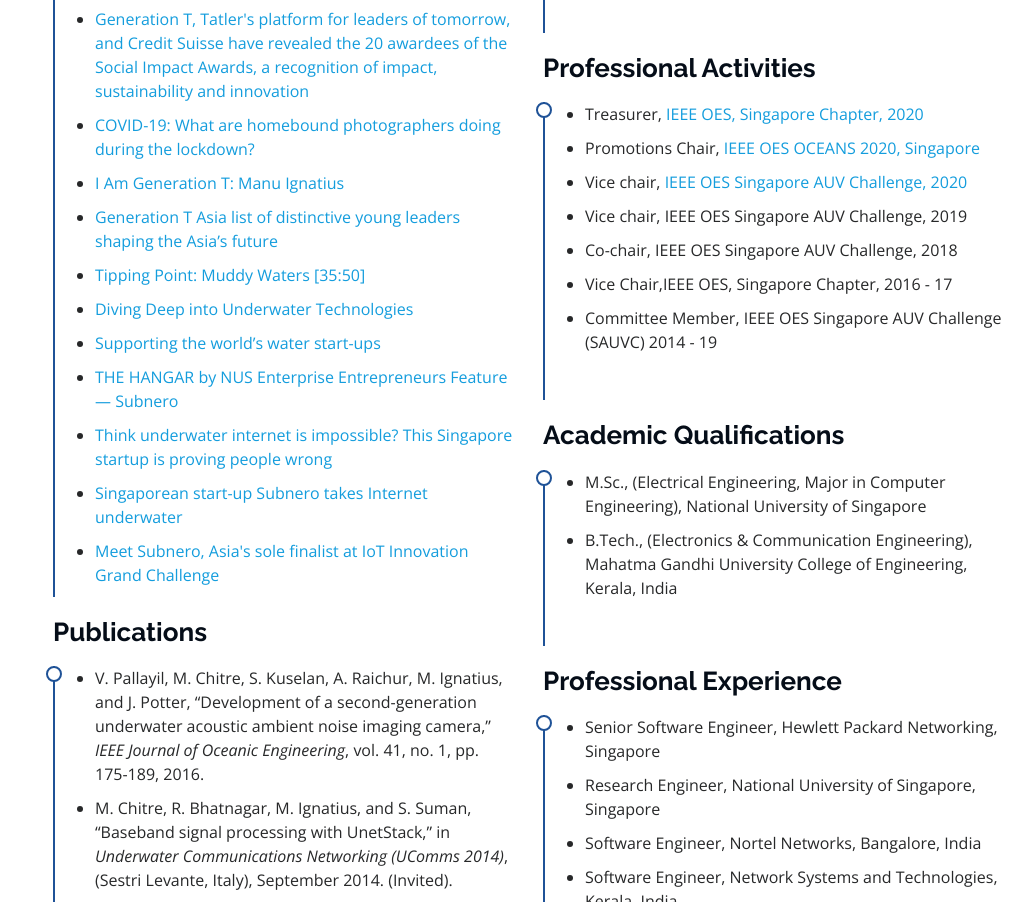
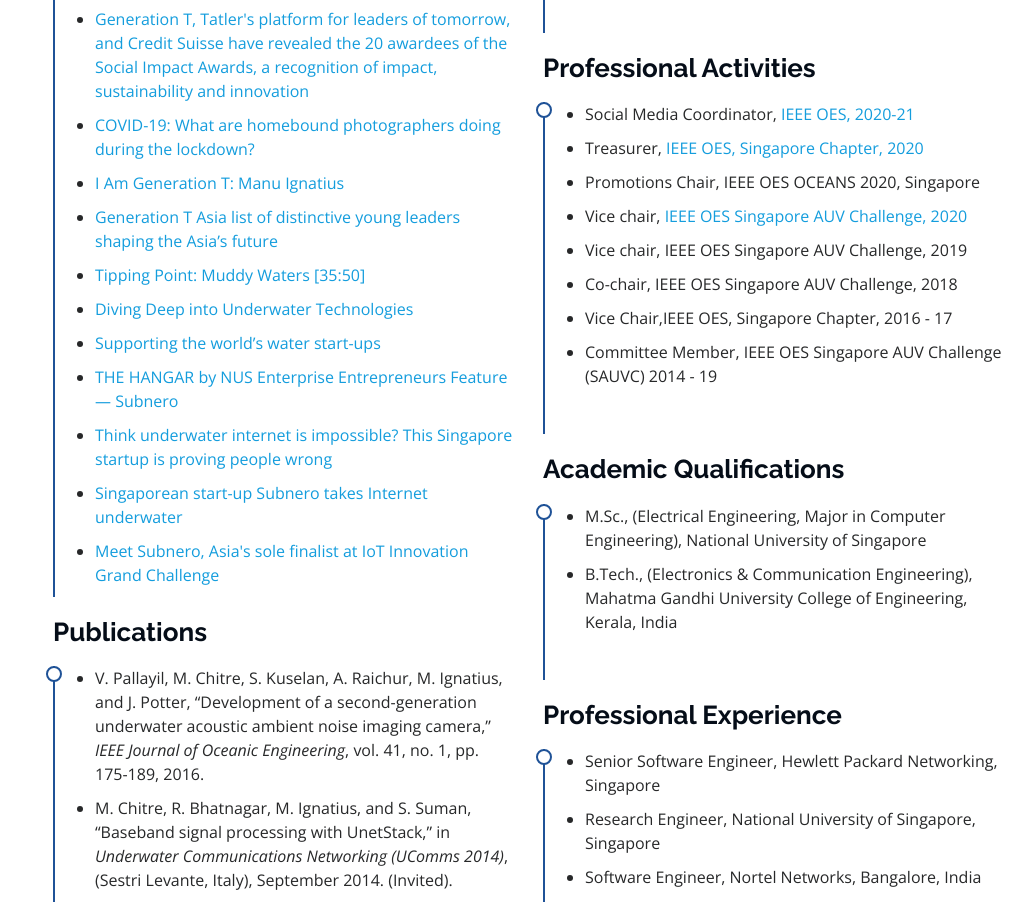
Before and after one commit to manuignatius/manuignatius.github.io, a plain HTML site: page index.html in a window 1280 px wide. Shown: the part 1826-2728 px from the top of the page, without its empty margins (262-1280 px from the left). Drawn offline with nearby package versions, Linux system fonts and the light colour scheme; a script that the page names is missing; files whose address does not match are found by name.

Commit message:
Added social media coordinator

```diff
--- a/index.html
+++ b/index.html
@@ -198,8 +198,9 @@
             <h3 class="resume-title">Professional Activities</h3>
             <div class="resume-item">
               <ul>
+                <li>Social Media Coordinator, <a href="https://ieeeoes.org/menu/organizational-committees/standing-committees-and-operational-committees/" target="_blank">IEEE OES, 2020-21</a></li>
                 <li>Treasurer, <a href="https://ieeeoessg.org/" target="_blank">IEEE OES, Singapore Chapter, 2020</a></li>
-                <li>Promotions Chair, <a href="https://singapore20.oceansconference.org/local-organizing-committee/" target="_blank">IEEE OES OCEANS 2020, Singapore</a></li>
+                <li>Promotions Chair, IEEE OES OCEANS 2020, Singapore</li>
                 <li>Vice chair, <a href="https://sauvc.org/" target="_blank">IEEE OES Singapore AUV Challenge, 2020</a></li>
                 <li>Vice chair, IEEE OES Singapore AUV Challenge, 2019</li>
                 <li>Co-chair, IEEE OES Singapore AUV Challenge, 2018</li>
```
